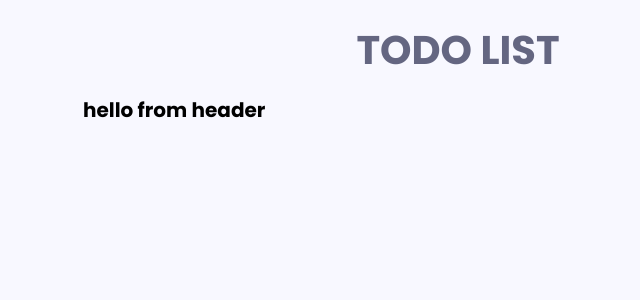
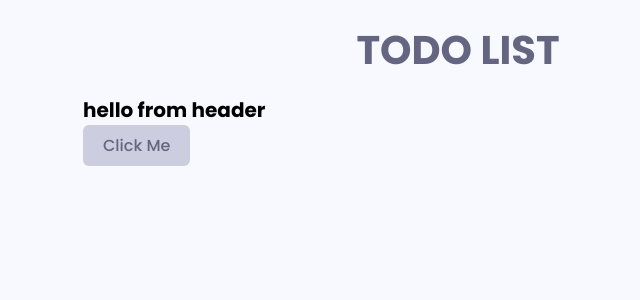
Before and after one commit to zsoltnemesnyik/react-todo-app, a React (Create React App) app: page / in a window 1280 px wide. Shown: the top 300 px of the page, without its empty margins (182-822 px from the left). Built offline with nearby package versions, Linux system fonts and the light colour scheme.

Commit message:
create Button component with variants and getClasses function to add classes

```diff
--- a/src/components/AppHeader.js
+++ b/src/components/AppHeader.js
@@ -1,7 +1,12 @@
+import Button from "./Button"
+
 const AppHeader = () => {
   return (
     <div>
         <h1>hello from header</h1>
+        <Button variant="secondary">
+            click me
+        </Button>
     </div>
   )
 }
--- /dev/null
+++ b/src/components/Button.js
@@ -0,0 +1,13 @@
+import style from '../styles/modules/button.module.scss';
+import { getClasses } from '../utils/getClasses';
+
+const buttonTypes = {
+    primary: 'primary',
+    secondary: 'secondary'
+}
+
+function Button({ children, variant='primary' }) {
+  return <button className={getClasses([style.button, style[`button--${buttonTypes[variant]}`]])} type="button">{children}</button>;
+}
+
+export default Button;
--- /dev/null
+++ b/src/utils/getClasses.js
@@ -0,0 +1,3 @@
+export const getClasses = (classes) => {
+    return classes.filter((item) => item !== '').join(' ').trim()
+}
```
